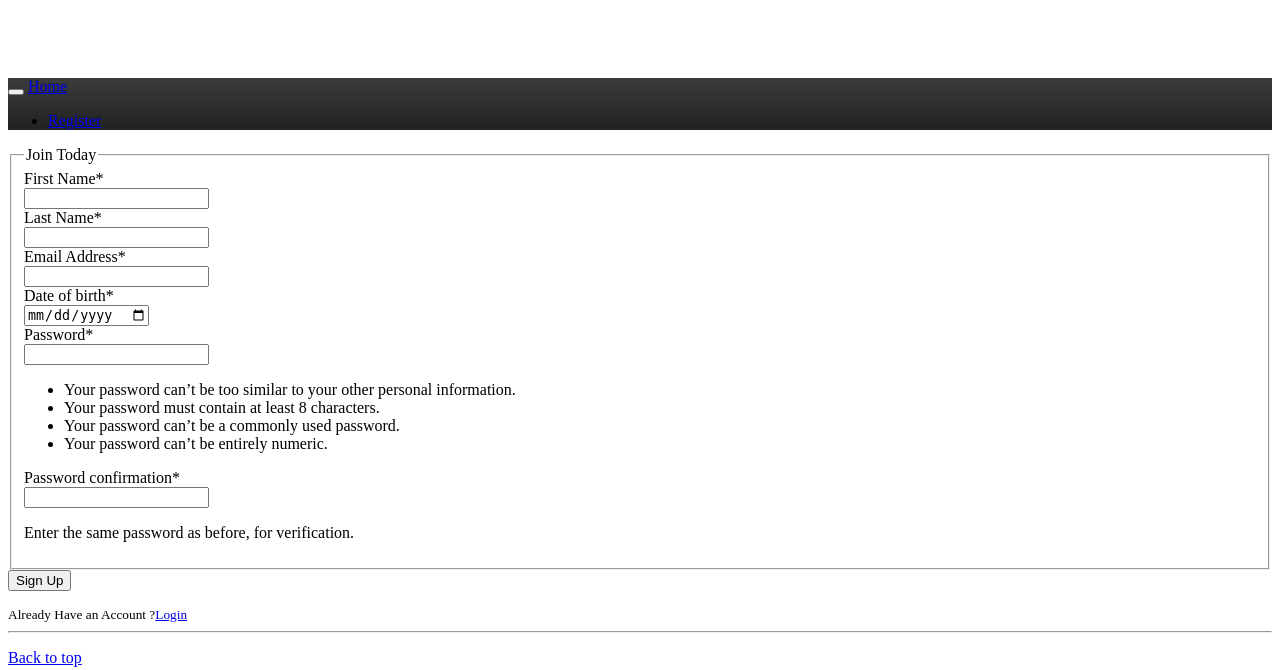
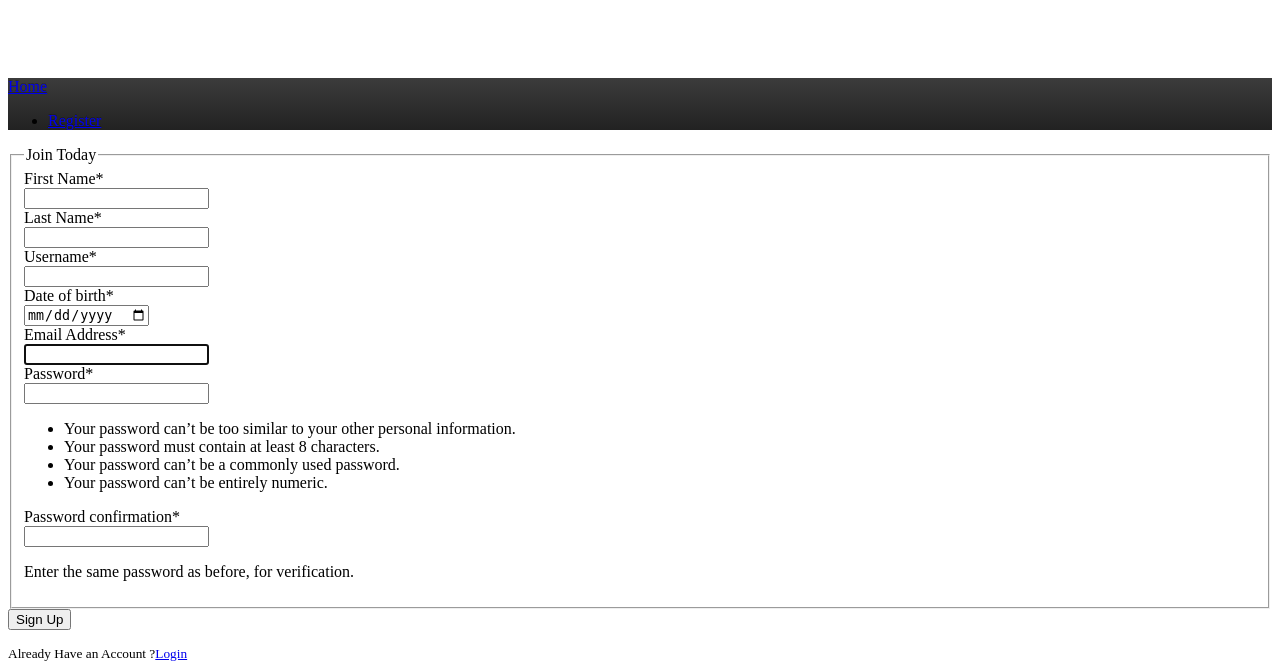
Before and after one commit to akshatz123/SocialNetworking-project, a Django app: page /users/register/ in a window 1280 px wide. Shown: the top 670 px of the page. Run offline with Django 3.2, Linux system fonts and the light colour scheme; some libraries are stand-ins or nearby versions.

Commit message:
Registration Module

```diff
--- a/socialnetworking_project/post/forms.py
+++ b/socialnetworking_project/post/forms.py
@@ -9,7 +9,7 @@
 
 
 class UserRegisterForm(UserCreationForm):
-    username = forms.EmailField(label= 'Email Address')
+    username = forms.EmailField(label='Email Address')
     password = forms.CharField(widget=forms.PasswordInput)
     password2 = forms.CharField(widget=forms.PasswordInput)
     first_name = forms.CharField(label='First Name')
--- a/socialnetworking_project/post/templates/base.html
+++ b/socialnetworking_project/post/templates/base.html
@@ -24,12 +24,6 @@
             <div class="container">
                 <!-- Brand and toggle get grouped for better mobile display -->
                 <div class="navbar-header">
-                <button type="button" class="navbar-toggle" data-toggle="collapse" data-target="#bs-example-navbar-collapse-1">
-<!--                    <span class="sr-only">Toggle navigation</span>-->
-                    <span class="icon-bar"></span>
-                    <span class="icon-bar"></span>
-                    <span class="icon-bar"></span>
-                </button>
                 <a class="navbar-brand" href="#">Home
                     <span class='fa fa-home fa-lg'></span>
                 </a>
@@ -38,7 +32,9 @@
                 <div class="collapse navbar-collapse" id="bs-example-navbar-collapse-1">
                 <ul class="nav navbar-nav navbar-right">
                     {% if user.is_authenticated %}
-                    <li class="text-right"><a href="#">Logout</a></li>
+                        <li><a href="#">Add Post</a></li>
+                        <li><a href="#">Profile</a></li>
+                        <li><a href="{% url 'logout' %}">Logout</a></li>
                     {% else %}
                     <li>
                         <a href="{% url 'register' %}">Register</a>
--- a/socialnetworking_project/post/templates/login.html
+++ b/socialnetworking_project/post/templates/login.html
@@ -7,7 +7,7 @@
 		<form action="" method="post">{% csrf_token %}
 		<div class="row">
 			<div class="col-md-6">
-				<input type='text' id='id_username' name='username' class='form-control' placeholder='Username' />
+				<input type='text' id='id_username' name='username' class='form-control' placeholder='Email Address' />
 			</div>
 			<div class='col-md-6'>
 				<input type='password' id='id_password' name='password' class='form-control' placeholder='Password' />
--- /dev/null
+++ b/socialnetworking_project/post/templates/post/dashboard.html
@@ -0,0 +1 @@
+{% extends 'base.html' %}
--- a/socialnetworking_project/post/urls.py
+++ b/socialnetworking_project/post/urls.py
@@ -7,5 +7,5 @@
     # Examples:
     # url(r'^$', 'project.views.home', name='home'),
     # url(r'^blog/', include('blog.urls')),
-    # path('login/', views.login, name='login'),
+
 ]
--- a/socialnetworking_project/socialnetworking_project/settings.py
+++ b/socialnetworking_project/socialnetworking_project/settings.py
@@ -135,3 +135,5 @@
 MEDIA_ROOT = os.path.join(BASE_DIR, 'media')
 
 LOGOUT_REDIRECT_URL = '/'
+
+# LOGIN_REDIRECT_URL = 'login/'
--- a/socialnetworking_project/socialnetworking_project/urls.py
+++ b/socialnetworking_project/socialnetworking_project/urls.py
@@ -14,7 +14,7 @@
     2. Add a URL to urlpatterns:  path('blog/', include('blog.urls'))
 """
 from django.contrib import admin
-from django.contrib.auth.views import LogoutView
+from django.contrib.auth.views import LogoutView, LoginView
 from django.urls import path, include
 from .views import *
 from .settings import LOGOUT_REDIRECT_URL
@@ -25,4 +25,5 @@
     path('post/', include('post.urls'), name='posts'),
     path('', home_view, name='home'),
     path('logout/', LogoutView.as_view(next_page=LOGOUT_REDIRECT_URL), name='logout'),
+    path('login/', LoginView, name='login'),
 ]
--- a/socialnetworking_project/users/forms.py
+++ b/socialnetworking_project/users/forms.py
@@ -9,17 +9,19 @@
     input_type = 'date'
 
 
-class UserRegisterForm(UserCreationForm):
-    username = forms.EmailField(label= 'Email Address')
+class UserRegister(UserCreationForm):
+    username = forms.CharField(label='Username')
+    email = forms.CharField(label='Email Address')
     first_name = forms.CharField(label='First Name')
     last_name = forms.CharField(label='Last Name')
     dateofbirth = forms.DateField(label='Date of birth', widget=DateInput)
 
     class Meta:
         model = User
-        fields =[
+        fields = [
             'first_name',
             'last_name',
             'username',
             'dateofbirth',
+            'email',
         ]
--- a/socialnetworking_project/users/urls.py
+++ b/socialnetworking_project/users/urls.py
@@ -1,10 +1,12 @@
 from django.contrib import admin
+from django.contrib.auth.views import LoginView
 from django.urls import path
+# from socialnetworking_project.settings import LOGIN_REDIRECT_URL
 from . import views
 urlpatterns = [
     # Examples:
     # url(r'^$', 'project.views.home', name='home'),
     # url(r'^blog/', include('blog.urls')),
     path('register/', views.register_view, name='register'),
-    # path('login/' views.login)
+
 ]
--- a/socialnetworking_project/users/views.py
+++ b/socialnetworking_project/users/views.py
@@ -3,22 +3,20 @@
 # Create your views here.
 from django.contrib import messages
 from django.shortcuts import render, redirect
-from .forms import UserRegisterForm
+from .forms import UserRegister
 # Create your views here.
 
 
 def register_view(request):
     if request.method == 'POST':
-        form = UserRegisterForm(request.POST)
+        form = UserRegister(request.POST)
         if form.is_valid():
             form.save()
-        # f.user = request.user
-        # f.save()
             msg = 'Your account is created ! You are now able to login'
             messages.success(request, msg)
             return render(request, 'post/home.html')
     else:
-        form = UserRegisterForm()
+        form = UserRegister()
     context = {
         'form': form
     }
```
Also changed, not shown: socialnetworking_project/socialnetworking_project/views.py (+4 -4 lines), socialnetworking_project/post/views.py (line endings or trailing spaces), socialnetworking_project/users/migrations/0003_delete_userregisterform.py (added).
